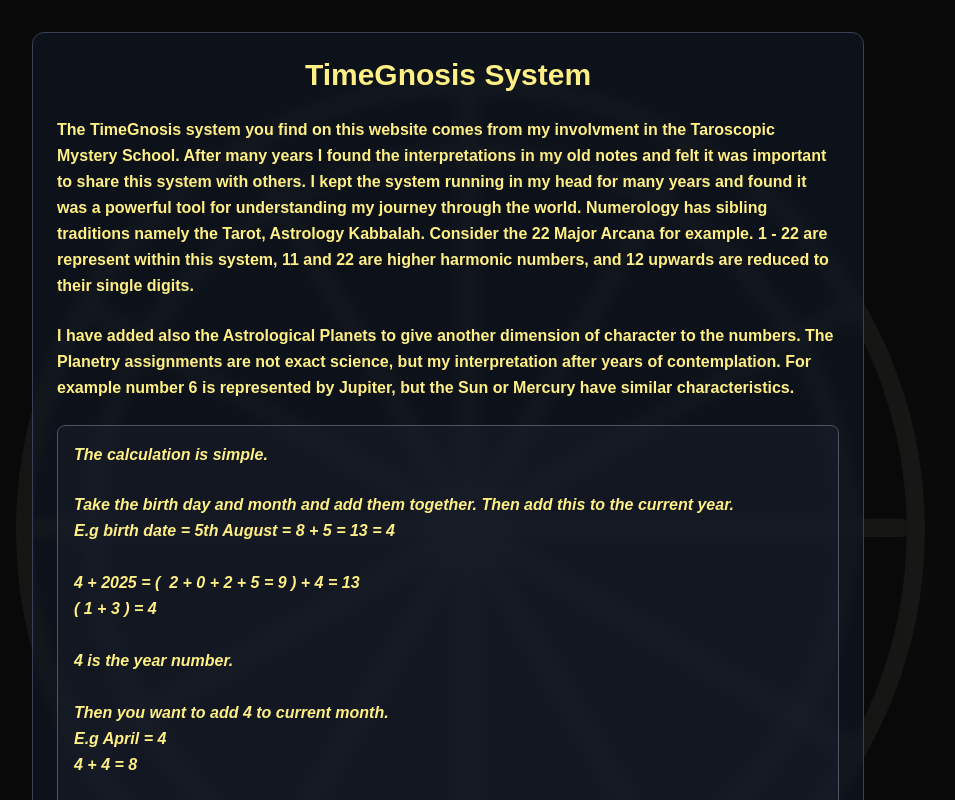
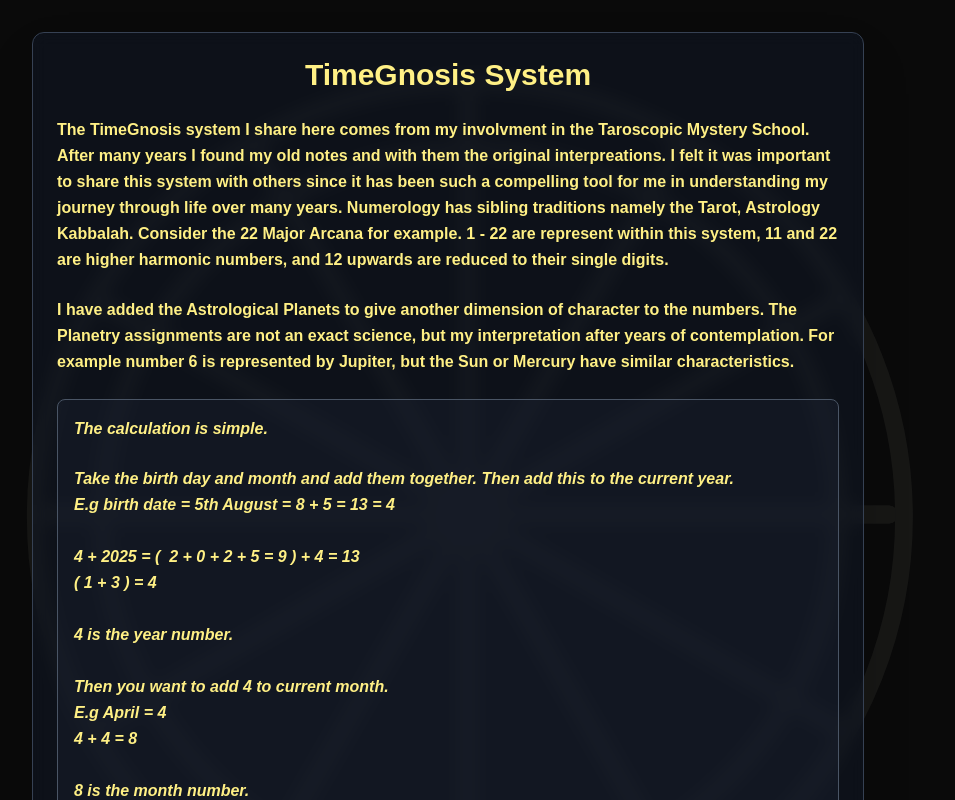
Before and after one commit to PavlosMac/timegnosis, a Next.js app: page /numerology in a window 1280 px wide. Shown: the top 800 px of the page, without its empty margins (192-1147 px from the left). Built offline with nearby package versions, Linux system fonts and the light colour scheme.

Commit message:
Add more to readme.

```diff
--- a/src/app/numerology/page.tsx
+++ b/src/app/numerology/page.tsx
@@ -20,15 +20,14 @@ export default function NumerologyPage() {
         <div className="mt-6">
           <div className="prose prose-invert max-w-none">
             <p className={`${gnosisBodyTextClass} text-yellow-200`}>
-            The TimeGnosis system you find on this website comes from my involvment in the Taroscopic Mystery School. After many years I found the interpretations in my old
-            notes and felt it was important to share this system with others.
-            I kept the system running in my head for many years and found it was a powerful tool for understanding my journey through the world.
+            The TimeGnosis system I share here comes from my involvment in the Taroscopic Mystery School. After many years I found my old notes and with them the original interpreations.
+            I felt it was important to share this system with others since it has been such a compelling tool for me in understanding my journey through life over many years.
             Numerology has sibling traditions namely the Tarot, Astrology Kabbalah. Consider the 22 Major Arcana for example. 1 - 22 are represent within this system, 11 and 22 are higher harmonic numbers,
             and 12 upwards are reduced to their single digits.
             </p>
             <br></br>
             <p className={`${gnosisBodyTextClass} text-yellow-200`}>
-            I have added also the Astrological Planets to give another dimension of character to the numbers. The Planetry assignments are not exact science, but my interpretation
+            I have added the Astrological Planets to give another dimension of character to the numbers. The Planetry assignments are not an exact science, but my interpretation
             after years of contemplation. For example number 6 is represented by Jupiter, but the Sun or Mercury have similar characteristics.
             </p>
 
```
